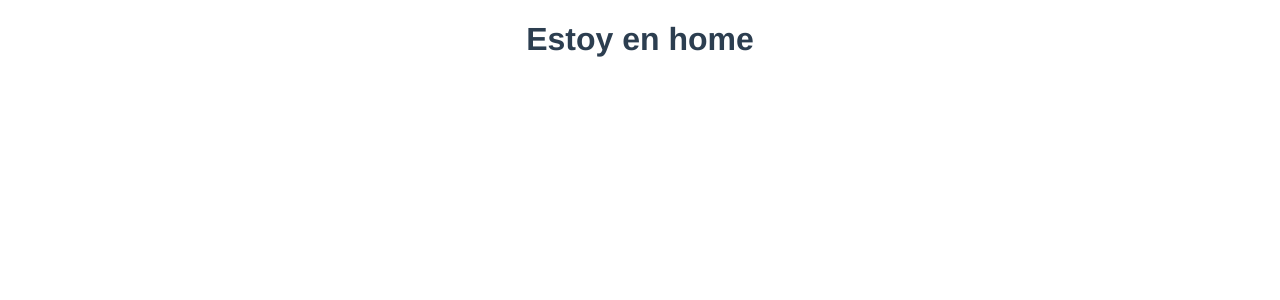
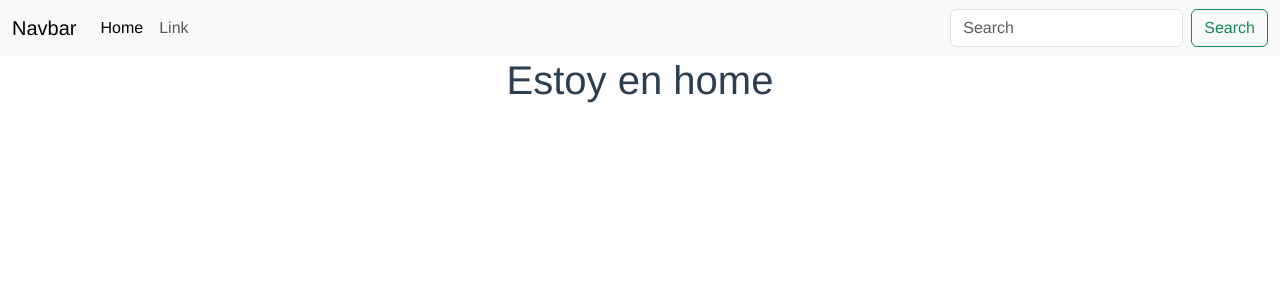
Before and after one commit to Jorgerdzz/vuecrudequipos, a Vue app: page / in a window 1280 px wide. Shown: the top 300 px of the page. Built offline with nearby package versions, Linux system fonts and the light colour scheme.

Commit message:
Implementación MenuComponent con router

```diff
--- a/public/index.html
+++ b/public/index.html
@@ -5,6 +5,7 @@
     <meta http-equiv="X-UA-Compatible" content="IE=edge">
     <meta name="viewport" content="width=device-width,initial-scale=1.0">
     <link rel="icon" href="<%= BASE_URL %>favicon.ico">
+    <link href="https://cdn.jsdelivr.net/npm/bootstrap@5.3.8/dist/css/bootstrap.min.css" rel="stylesheet" integrity="sha384-sRIl4kxILFvY47J16cr9ZwB07vP4J8+LH7qKQnuqkuIAvNWLzeN8tE5YBujZqJLB" crossorigin="anonymous">
     <title><%= htmlWebpackPlugin.options.title %></title>
   </head>
   <body>
@@ -13,5 +14,6 @@
     </noscript>
     <div id="app"></div>
     <!-- built files will be auto injected -->
+    <script src="https://cdn.jsdelivr.net/npm/bootstrap@5.3.8/dist/js/bootstrap.bundle.min.js" integrity="sha384-FKyoEForCGlyvwx9Hj09JcYn3nv7wiPVlz7YYwJrWVcXK/BmnVDxM+D2scQbITxI" crossorigin="anonymous"></script>
   </body>
 </html>
--- a/src/App.vue
+++ b/src/App.vue
@@ -1,14 +1,15 @@
 <template>
-  <HomeComponent/>
+  <MenuComponent/>
+  <router-view/>
 </template>
 
 <script>
-import HomeComponent from './components/HomeComponent.vue'
+import MenuComponent from './components/MenuComponent.vue'
 
 export default {
   name: 'App',
   components: {
-    HomeComponent
+    MenuComponent
   }
 }
 </script>
--- /dev/null
+++ b/src/components/MenuComponent.vue
@@ -0,0 +1,30 @@
+<template>
+    <nav class="navbar navbar-expand-lg bg-body-tertiary">
+        <div class="container-fluid">
+            <router-link class="navbar-brand" to="#">Navbar</router-link>
+            <button class="navbar-toggler" type="button" data-bs-toggle="collapse" data-bs-target="#navbarSupportedContent" aria-controls="navbarSupportedContent" aria-expanded="false" aria-label="Toggle navigation">
+            <span class="navbar-toggler-icon"></span>
+            </button>
+            <div class="collapse navbar-collapse" id="navbarSupportedContent">
+            <ul class="navbar-nav me-auto mb-2 mb-lg-0">
+                <li class="nav-item">
+                    <router-link class="nav-link active" aria-current="page" to="/">Home</router-link>
+                </li>
+                <li class="nav-item">
+                    <router-link class="nav-link" to="#">Link</router-link>
+                </li>
+            </ul>
+            <form class="d-flex" role="search">
+                <input class="form-control me-2" type="search" placeholder="Search" aria-label="Search"/>
+                <button class="btn btn-outline-success" type="submit">Search</button>
+            </form>
+            </div>
+        </div>
+    </nav>
+</template>
+
+<script>
+    export default{
+        name: "MenuComponent"
+    }
+</script>
```
